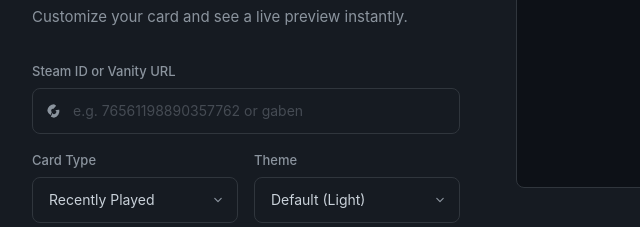
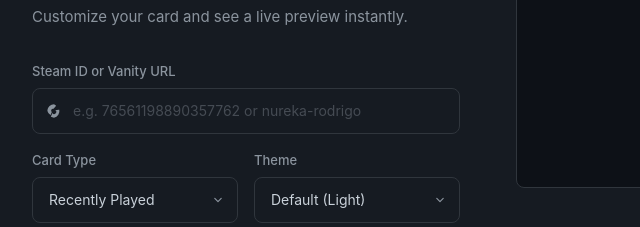
Before and after one commit to nureka-rodrigo/Steam-Gaming-Stats, a website: page public/index.html in a window 1280 px wide. Shown: the part 555-782 px from the top of the page, 152-792 px from the left. Drawn offline with nearby package versions, Linux system fonts and the light colour scheme.

Commit message:
Update SteamID input placeholder example
Change the placeholder text for the SteamID input in public/index.html from "gaben" to "nureka-rodrigo" so the example shown to users reflects the new sample identifier.

```diff
--- a/public/index.html
+++ b/public/index.html
@@ -126,7 +126,7 @@
                 <input
                   type="text"
                   id="steamid"
-                  placeholder="e.g. 76561198890357762 or gaben"
+                  placeholder="e.g. 76561198890357762 or nureka-rodrigo"
                   autocomplete="off"
                   spellcheck="false"
                   class="bg-canvas-overlay border border-canvas-inset rounded-lg text-fg text-sm pl-10 pr-4 py-3 w-full outline-none placeholder:text-fg-muted/40 hover:border-fg-muted focus:border-fg-accent focus:ring-2 focus:ring-fg-accent/20 transition-all duration-200"
```
